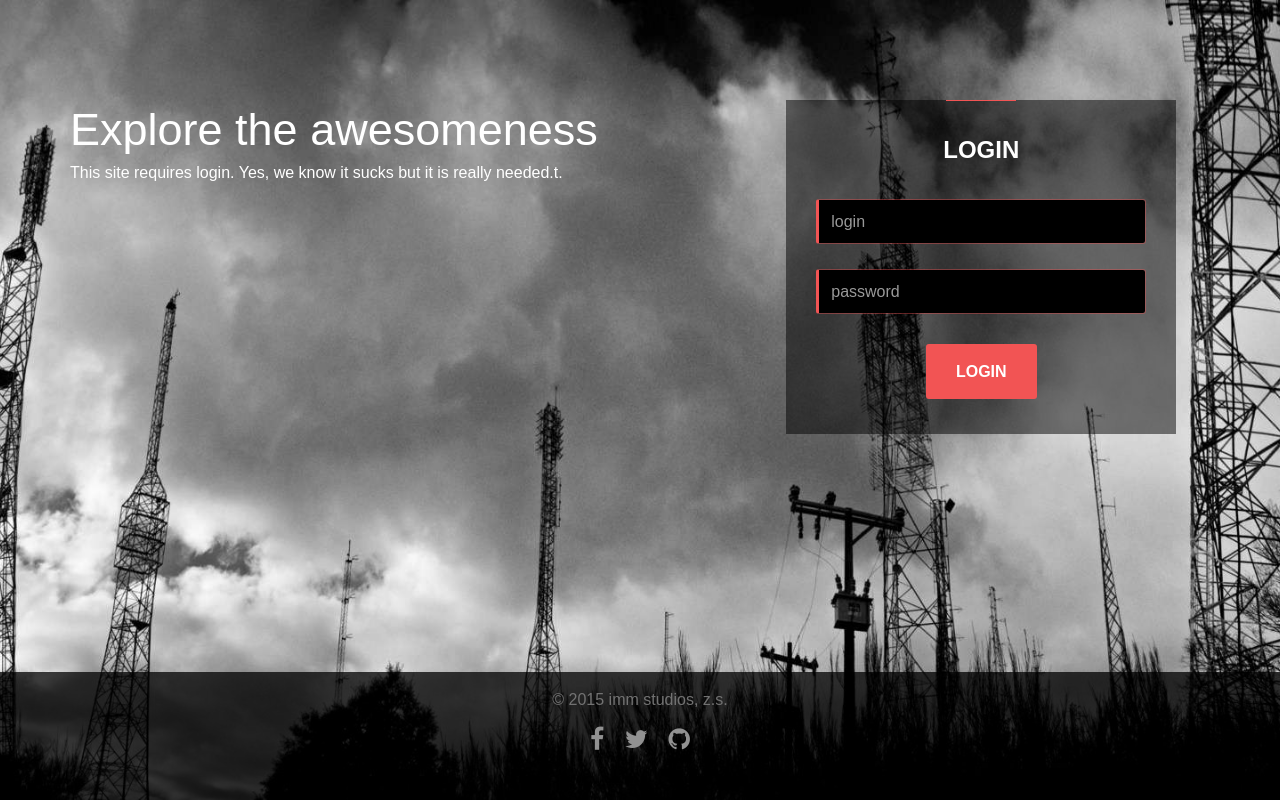
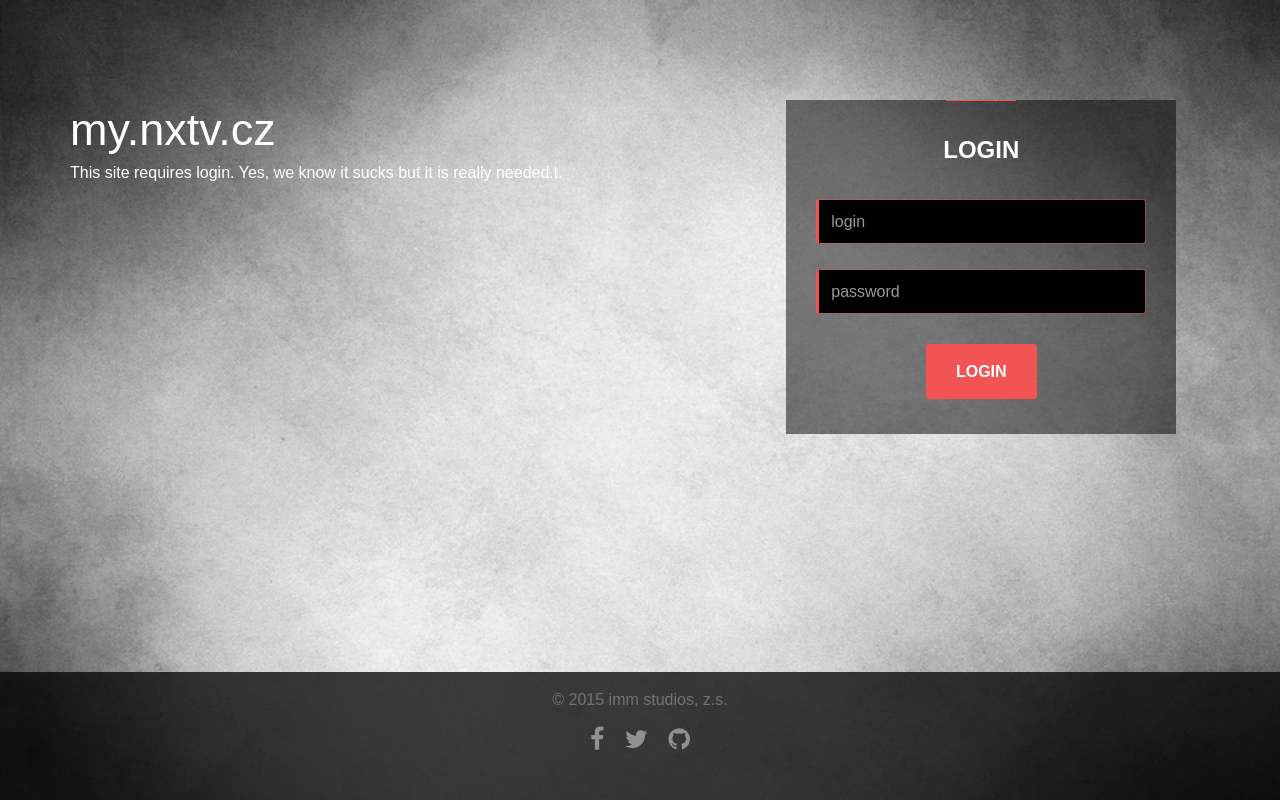
Before and after one commit to immstudios/unity, a Python web app: template site/templates/login.html in a window 1280 px wide. Run offline with Jinja, Linux system fonts and the light colour scheme; the template is opened without the code that fills it, so the values that code supplies are empty.

Commit message:
site update

```diff
--- a/site/static/css/style.css
+++ b/site/static/css/style.css
@@ -5,7 +5,7 @@ html {
 body {
     background-color: black;
 
-    background: url(/static/img/bg-image-1.jpg) no-repeat center top fixed;
+    background: url(/static/img/bg-image-2.jpg) no-repeat center top fixed;
     -webkit-background-size: cover;
 
     background-size: cover;
--- a/site/templates/base.html
+++ b/site/templates/base.html
@@ -2,7 +2,7 @@
 <html lang="en">
 <head>
     <meta charset="utf-8">
-    <title>Unity streaming server demo</title>
+    <title>my.nxtv</title>
 
     <meta name="description" content="Pseudolinear broadcast server demo">
     <meta name="author" content="imm studios, z.s.">
--- a/site/templates/login.html
+++ b/site/templates/login.html
@@ -10,8 +10,7 @@
             <!-- LEFT - HEADING AND TEXTS -->
             <div class="col-md-7 col-sm-7">
 
-
-                    <h1 class="intro text-left">Explore the awesomeness</h1>
+                <h1 class="intro text-left">my.nxtv.cz</h1>
 
                 <!-- DETAILS WITH LIST -->
                 <div class="intro text-left">
```
Also changed, not shown: site/static/js/video.js (+11 -1 lines), site/static/img/bg-image-2.jpg (added).
